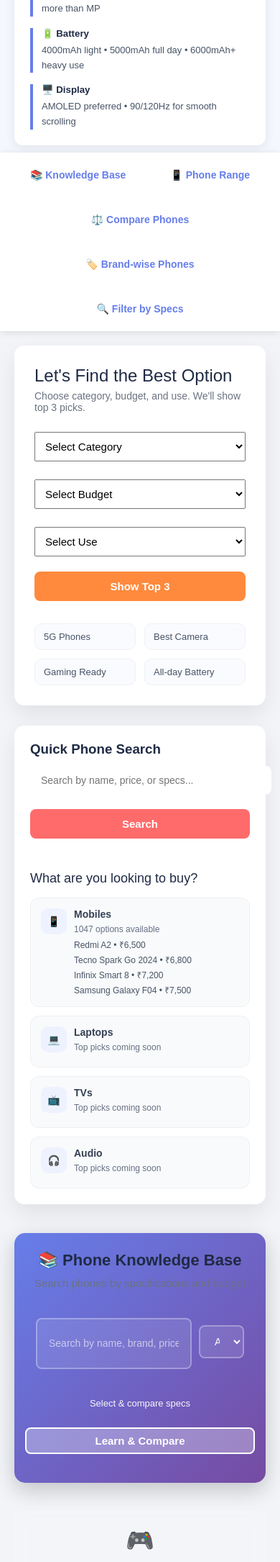
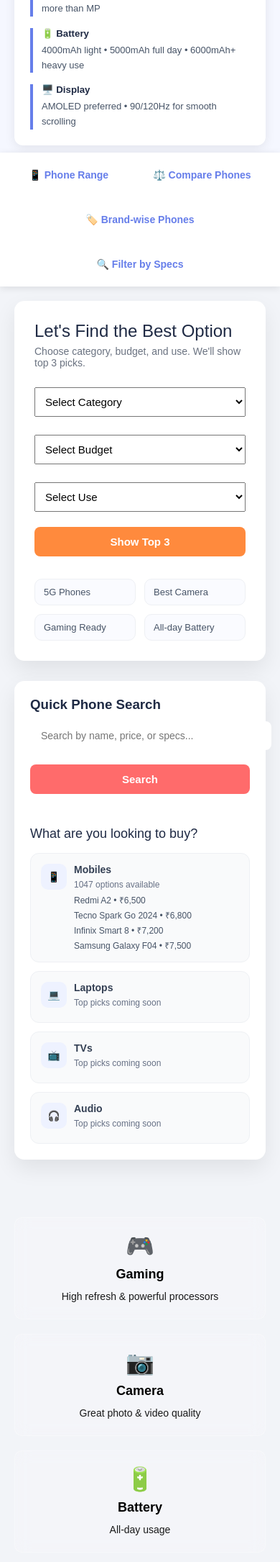
Before and after one commit to Shubh10091997/top3-mobile, a Flask app: page / in a window 390 px wide. Shown: the part 1559-3729 px from the top of the page at 72% size. Run offline with Flask 3, Linux system fonts and the light colour scheme.

Commit message:
Hide phone knowledge base section

```diff
--- a/templates/index.html
+++ b/templates/index.html
@@ -196,6 +196,10 @@
       padding: 22px;
       border-radius: 12px;
       box-shadow: 0 4px 15px rgba(0,0,0,0.08);
+    }
+
+    .knowledge-section {
+      display: none;
     }
 
     .spec-grid {
@@ -383,9 +387,6 @@
   <!-- Secondary Navigation Bar -->
   <div style="background: white; box-shadow: 0 2px 10px rgba(0,0,0,0.1); padding: 15px 0; position: sticky; top: 0; z-index: 100;">
     <div style="max-width: 1400px; margin: 0 auto; display: flex; justify-content: center; gap: 30px; flex-wrap: wrap; padding: 0 20px;">
-      <a href="#knowledge" onclick="document.getElementById('kbSearch').focus(); return false;" style="text-decoration: none; color: #667eea; font-weight: 600; font-size: 14px; padding: 8px 16px; border-radius: 8px; transition: all 0.3s; display: flex; align-items: center; gap: 6px;" onmouseover="this.style.background='#f0f2ff';" onmouseout="this.style.background='transparent';">
-        📚 Knowledge Base
-      </a>
       <a href="#phones" onclick="performKBSearch(); return false;" style="text-decoration: none; color: #667eea; font-weight: 600; font-size: 14px; padding: 8px 16px; border-radius: 8px; transition: all 0.3s; display: flex; align-items: center; gap: 6px;" onmouseover="this.style.background='#f0f2ff';" onmouseout="this.style.background='transparent';">
         📱 Phone Range
       </a>
```
